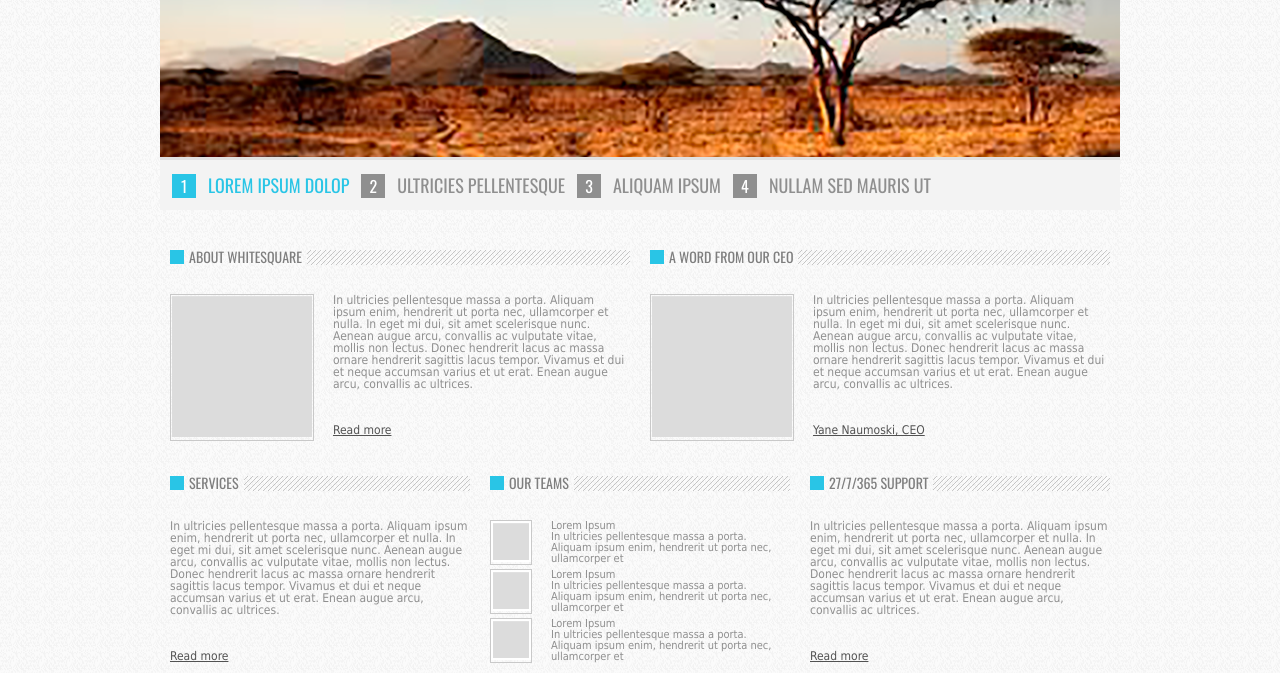
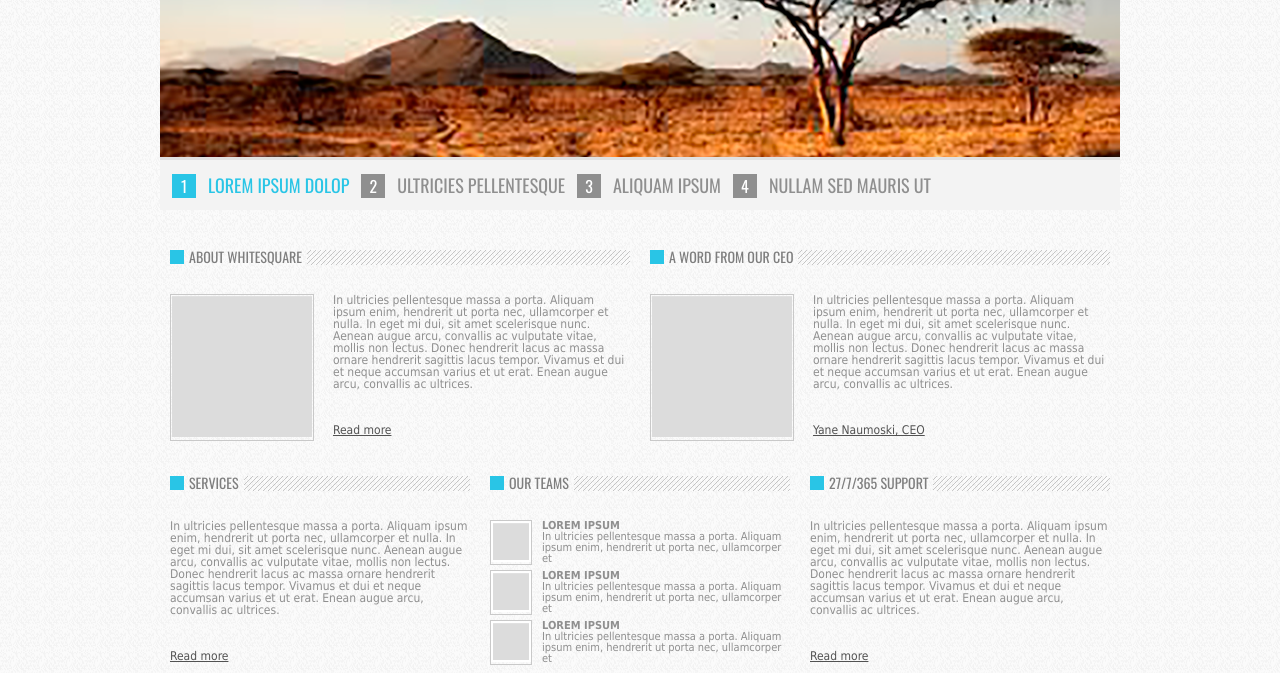
Before and after one commit to NazarLiteplo/whitesquare, a plain HTML site: page index.html in a window 1280 px wide. Shown: the part 279-952 px from the top of the page. Drawn offline with nearby package versions, Linux system fonts and the light colour scheme.

Commit message:
finish our team

```diff
--- a/css/general.css
+++ b/css/general.css
@@ -263,6 +263,7 @@ background-color: #29c5e6;
 }
  .box-content .img-sm{
  	padding: 0;
+ 	margin-right: 10px;
  }
 .box-content img{
 	/*float: left;*/
@@ -278,11 +279,14 @@ background-color: #29c5e6;
 	overflow: hidden;
 	height: 145px;
 }
+.box .cont .title{
+	text-transform: uppercase;
+	font-weight: bold;
+}
 .read-more{
 	position: absolute;
 	left: 0px;
 	bottom: 3px;
-
 }
 .read-more a{
 	color: #525252;
--- a/index.html
+++ b/index.html
@@ -91,33 +91,29 @@
 				</div>
 				<div class="box small">
 					<p class="box-header"><span>our teams</span></p>
-					<div class="box-content">
+					<div class="box-content ">
 						<div class="cont">
-							<div class="wrap-cont">
+							<div class="wrap-cont clearfix">
 								<div class="img-wrap img-sm">
 									<img src="img/image-sm1.png" alt="">
 								</div>
-								<p>Lorem Ipsum</p>
+								<p class="title">Lorem Ipsum</p>
 								<p>In ultricies pellentesque massa a porta. Aliquam ipsum enim, hendrerit ut porta nec, ullamcorper et </p>
 							</div>
-
-							<div class="wrap-cont">
+							<div class="wrap-cont clearfix">
 								<div class="img-wrap img-sm">
 									<img src="img/image-sm1.png" alt="">
 								</div>
-								<p>Lorem Ipsum</p>
+								<p class="title">Lorem Ipsum</p>
 								<p>In ultricies pellentesque massa a porta. Aliquam ipsum enim, hendrerit ut porta nec, ullamcorper et </p>
 							</div>
-
-							<div class="wrap-cont">
+							<div class="wrap-cont clearfix">
 								<div class="img-wrap img-sm">
 									<img src="img/image-sm1.png" alt="">
 								</div>
-								<p>Lorem Ipsum</p>
+								<p class="title">Lorem Ipsum</p>
 								<p>In ultricies pellentesque massa a porta. Aliquam ipsum enim, hendrerit ut porta nec, ullamcorper et </p>
 							</div>
-
-
 						</div>
 					</div>
 				</div>
```
